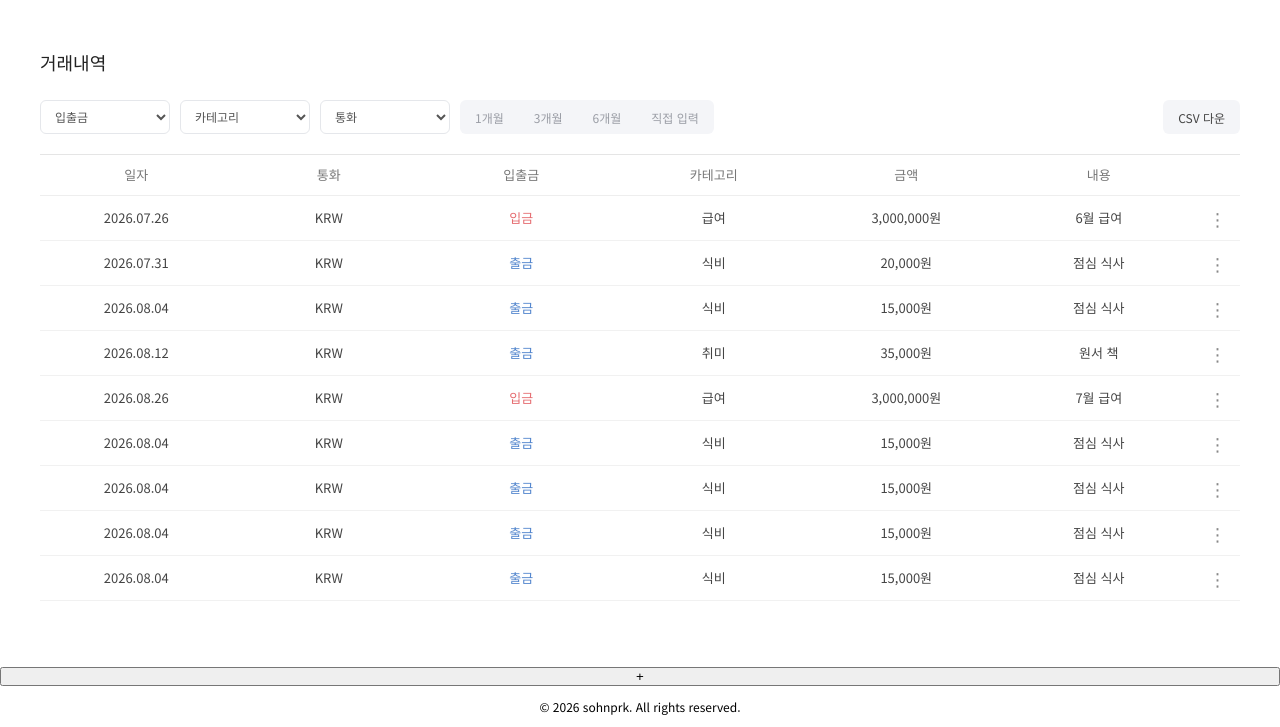
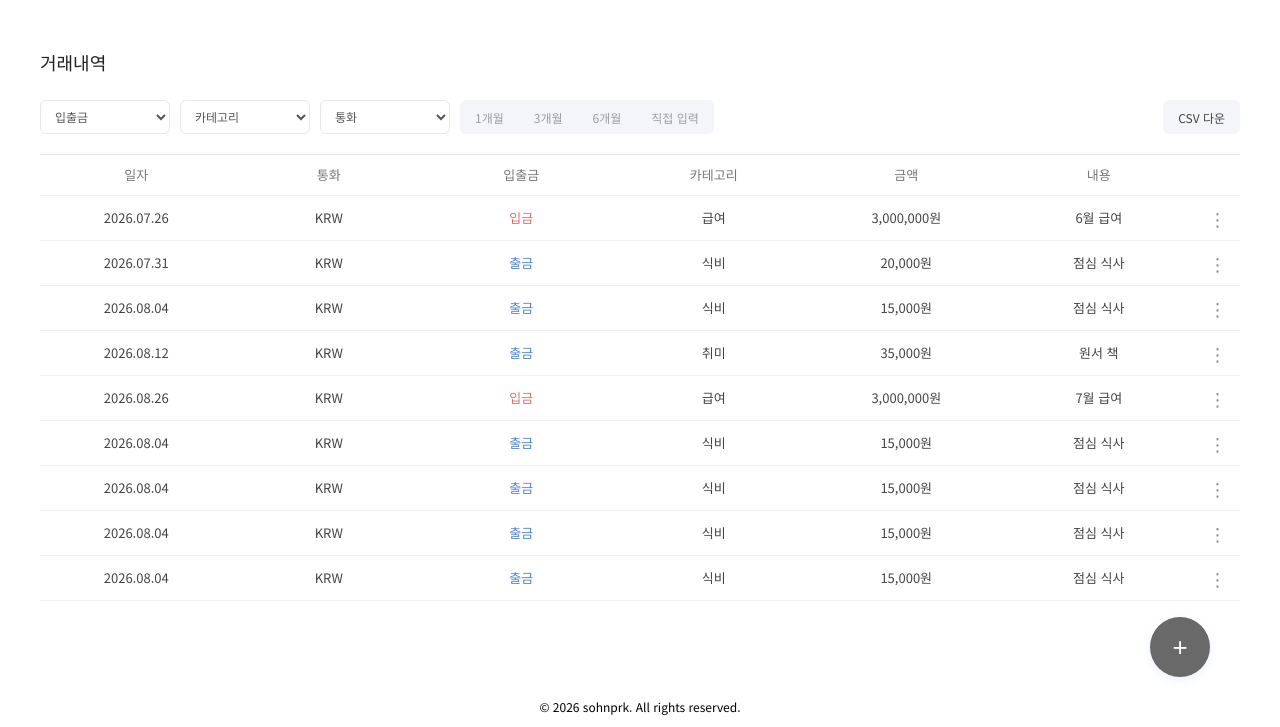
Before and after one commit to prksohn/budget-tracker, a plain HTML site: page detail.html in a window 1280 px wide. Shown: the part 73-800 px from the top of the page. Drawn offline with Linux system fonts and the light colour scheme; a web font is replaced by a local one.

Commit message:
Add transaction add button

```diff
--- a/css/pages/detail.css
+++ b/css/pages/detail.css
@@ -1,11 +1,12 @@
-/* 거래내역 */
-
+/* 거래내역 전체 페이지 */
 .transaction-main {
+  display: flex;
   width: 100%;
   padding: 50px 40px;
 }
 
-.transaction-section {
+/* 내용 전체 테두리 */
+.transaction-list {
   width: 100%;
 }
 
@@ -193,3 +194,26 @@
 .action-dropdown button:last-child {
   color: #d9534f;
 }
+
+.add-button {
+  position: fixed;
+  z-index: 1;
+  right: 70px;
+  bottom: 50px;
+  width: 60px;
+  height: 60px;
+  border: none;
+  border-radius: 50%;
+  background-color: #696969;
+  color: white;
+  font-size: 26px;
+  font-weight: 400;
+  cursor: pointer;
+  box-shadow: 0 3px 10px rgba(79, 131, 204, 0.12);
+  transition: all 0.2s ease;
+}
+
+.add-button:hover {
+  background-color: #808080;
+  box-shadow: 0 4px 12px rgba(79, 131, 204, 0.16);
+}
```
